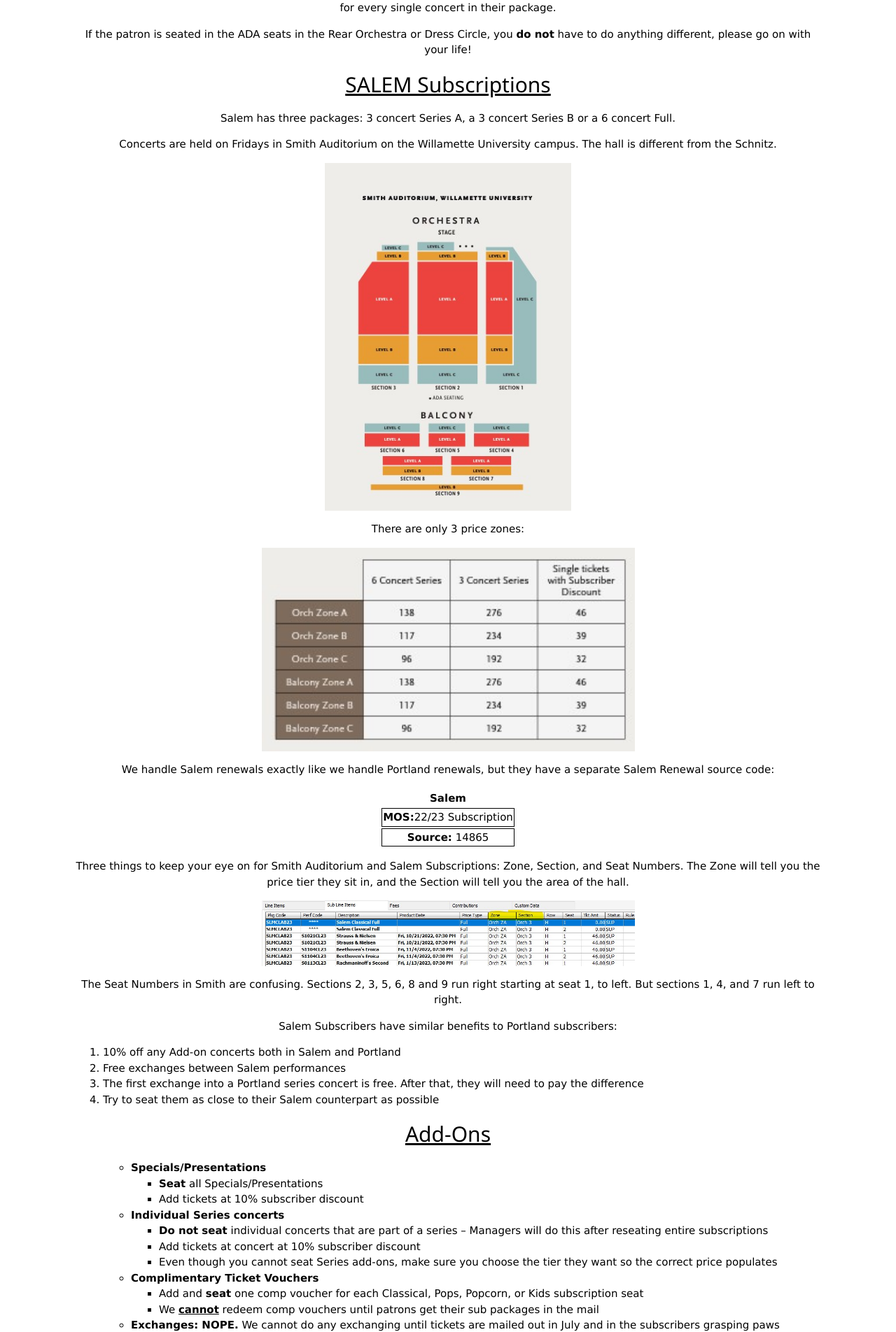
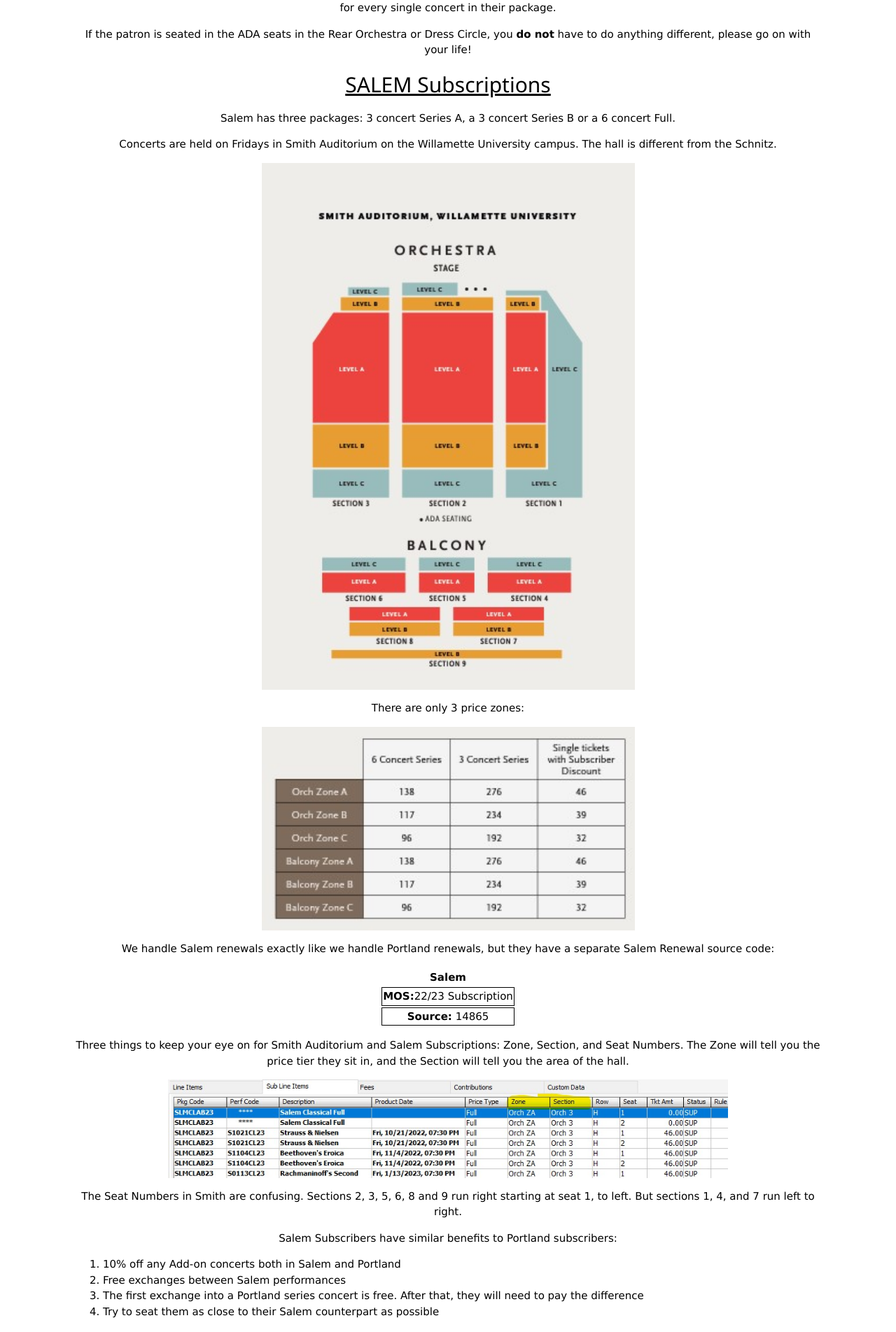
Before and after one commit to muesinga/renewal-training, a PHP site: page / in a window 1280 px wide. Shown: the part 3997-5901 px from the top of the page at 70% size. Run offline with PHP 8.4, Linux system fonts and the light colour scheme.

Commit message:
example-11 image size update

```diff
--- a/index.html
+++ b/index.html
@@ -20,9 +20,7 @@
   <a href="#payments" class="w3-bar-item w3-button">Payments</a>
   <img src="assets/image/anchovy-face.png" class="anchovy-face">
 </div>
-
 <div id="main">
-
 <div class="rainbow-gradient">
   <button id="openNav" class="transparent w3-xlarge" onclick="w3_open()">&#9776;</button>
   <div class="w3-container style="clear:right;">
--- a/styles/style.css
+++ b/styles/style.css
@@ -75,7 +75,7 @@ ol {
 }
 
 .example-9 {
-    width: 33%
+    width: 50%
 }
 
 .example-10 {
@@ -83,7 +83,7 @@ ol {
 }
 
 .example-11 {
-    width: 50%
+    width: 75%
 }
 
 .example-12 {
```
